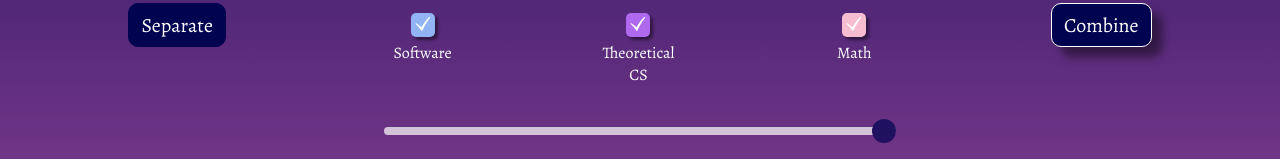
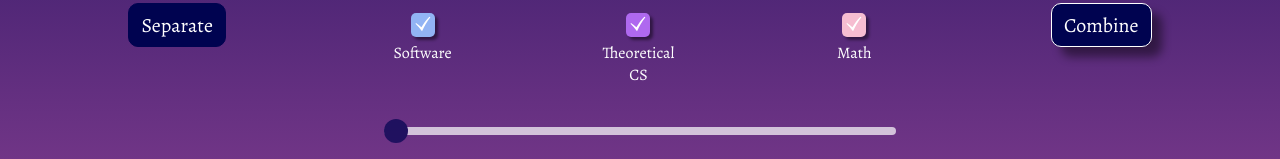
Before and after one commit to jesseyang432/jesseyang432.github.io, a React (Create React App) app: page / in a window 1280 px wide. Shown: the part 1220-1379 px from the top of the page. Built offline with nearby package versions, Linux system fonts and the light colour scheme; a web font is replaced by a local one.

Commit message:
added minFamiliarity state and change function

```diff
--- a/src/components/modules/Explore.js
+++ b/src/components/modules/Explore.js
@@ -13,6 +13,7 @@ class Explore extends Component {
             showSoftware: true,
             showTheoreticalCS: true,
             showMath: true,
+            minFamiliarity: 0,
         };
 
         this.data = whatido;
@@ -228,6 +229,12 @@ class Explore extends Component {
     }
   }
 
+  changeMinFamiliarity = (event) => {
+      this.setState({
+          minFamiliarity: event.target.value
+      });
+  }
+
   componentDidMount = () => {
     let svg = this.createSVG();
     this.drawChart(svg);
@@ -254,7 +261,7 @@ class Explore extends Component {
                     <button id={this.state.distribution === "combined" ? "Explore-button-selected" : "Explore-button-unselected"} className="exp-fadeIn" onClick={this.toggleCombined}>Combine</button>
                 </div>
                 <div className="Explore-slider-container exp-fadeIn">
-                    <input className="Explore-slider" type="range" min="0" max="10" step="0.01"></input>
+                    <input className="Explore-slider" type="range" min="0" max="10" step="0.01" value={this.state.minFamiliarity} onChange={this.changeMinFamiliarity}></input>
                 </div>
                 <div id="explore" ref={el => (this.el = el)}>{this.getTooltip()}</div>
             </div>
```
Also changed, not shown: 1 other file (tests, documents, lock files or other folders).
